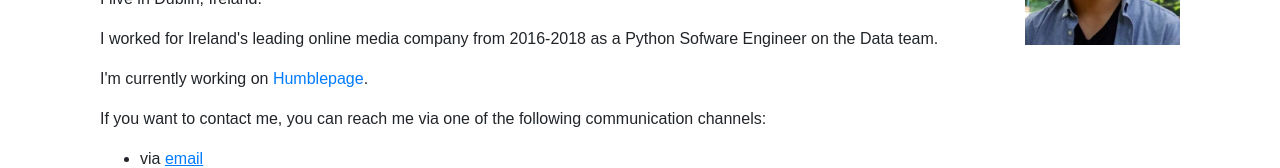
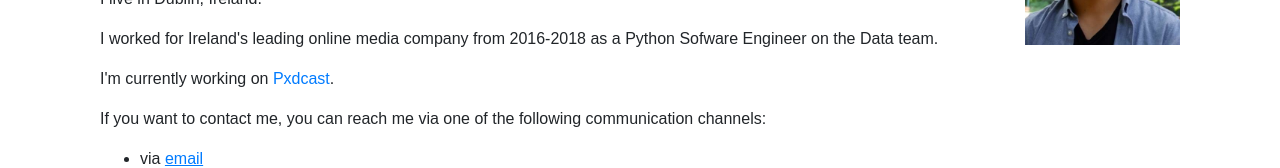
Before and after one commit to jkrclaro/jkrclaro.github.io, a React (Create React App) app: page / in a window 1280 px wide. Shown: the part 173-341 px from the top of the page. Built offline with nearby package versions, Linux system fonts and the light colour scheme; what webfontloader would draw is missing.

Commit message:
Working on Pxdcast

```diff
--- a/src/components/Home.jsx
+++ b/src/components/Home.jsx
@@ -28,7 +28,7 @@ class Home extends React.Component {
                             I worked for Ireland's leading online media company from 2016-2018 as a Python Sofware Engineer on the Data team.
                         </p>
                         <p>
-                            I'm currently working on <a href='https://humblepage.com'>Humblepage</a>.
+                            I'm currently working on <a href='https://pxdcast.com'>Pxdcast</a>.
                         </p>
                         <p>
                             If you want to contact me, you can reach me via one of the following communication channels:
```
